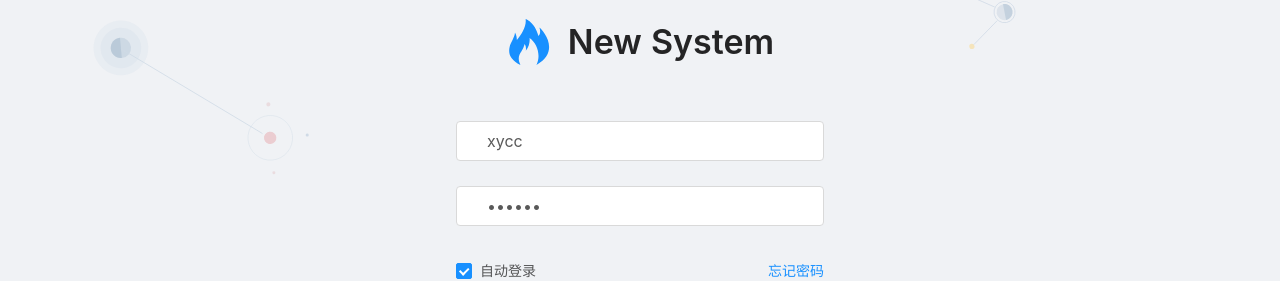
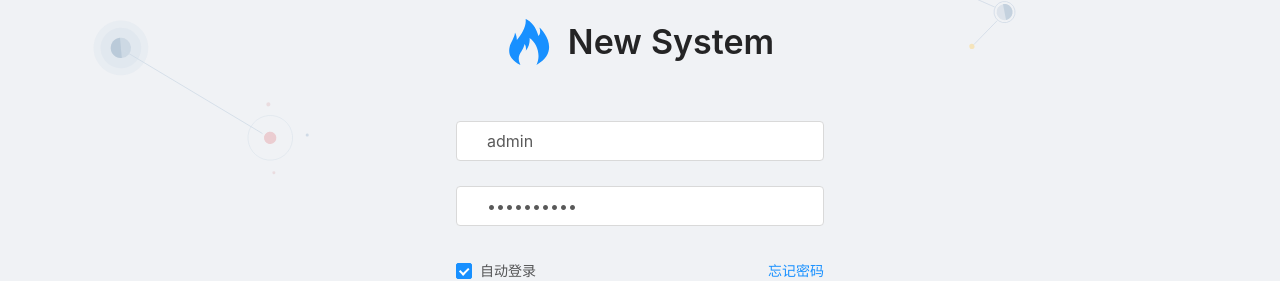
Before and after one commit to xunmi1/admin-template-vue, a Vue app: page /#/user/login in a window 1280 px wide. Shown: the part 125-406 px from the top of the page. Built offline with nearby package versions, Linux system fonts and the light colour scheme; no server answers.

Commit message:
fix(layout): 修复一级菜单未能隐藏

```diff
--- a/package.json
+++ b/package.json
@@ -10,15 +10,15 @@
         "test:unit": "vue-cli-service test:unit"
     },
     "dependencies": {
-        "ant-design-vue": "^1.3.7",
+        "ant-design-vue": "^1.3.8",
         "axios": "^0.18.0",
         "nprogress": "^0.2.0",
         "register-service-worker": "^1.6.2",
         "tinymce": "^5.0.3",
         "vue": "^2.6.10",
-        "vue-router": "^3.0.2",
+        "vue-router": "^3.0.4",
         "vuex": "^3.1.0",
-        "xlsx": "^0.14.1"
+        "xlsx": "^0.14.2"
     },
     "devDependencies": {
         "@vue/cli-plugin-babel": "^3.5.5",
--- a/src/mock/api/user.js
+++ b/src/mock/api/user.js
@@ -1,5 +1,5 @@
 const userDB = [
-    { username: 'admin', password: 'admin', uid: '1', name: '管理员' },
+    { username: 'admin', password: 'ant-system', nickname:'admin', id: '1' },
     { username: 'editor', password: 'editor', uid: '2', name: '编辑' },
     { username: 'xycc', password: 'xycczz', nickname: '1234', id: 1, avatar: '11',email: '' },
 ];
--- a/src/views/Layout/BasicLayout.vue
+++ b/src/views/Layout/BasicLayout.vue
@@ -196,7 +196,7 @@
             setMenuList () {
                 const mainRoute = this.$router.options.routes.find(i => i.name === this.$app.mainName);
                 if (mainRoute && Array.isArray(mainRoute.children)) {
-                    this.menuList = this.getMenu(mainRoute.children);
+                    this.menuList = this.getMenu(getMenuChildren(mainRoute.children));
                 }
             },
             getMenu (source) {
--- a/src/views/User/Login.vue
+++ b/src/views/User/Login.vue
@@ -107,7 +107,7 @@
             setRules () {
                 this.rulesForm = {
                     userName: {
-                        initialValue: 'xycc',
+                        initialValue: 'admin',
                         validateFirst: true,
                         normalize: value => value ? value.toString().trim() : null,
                         rules: [
@@ -118,7 +118,7 @@
                         ]
                     },
                     password: {
-                        initialValue: 'xycczz',
+                        initialValue: 'ant-system',
                         validateFirst: true,
                         normalize: value => value ? value.toString().trim() : null,
                         rules: [
```
